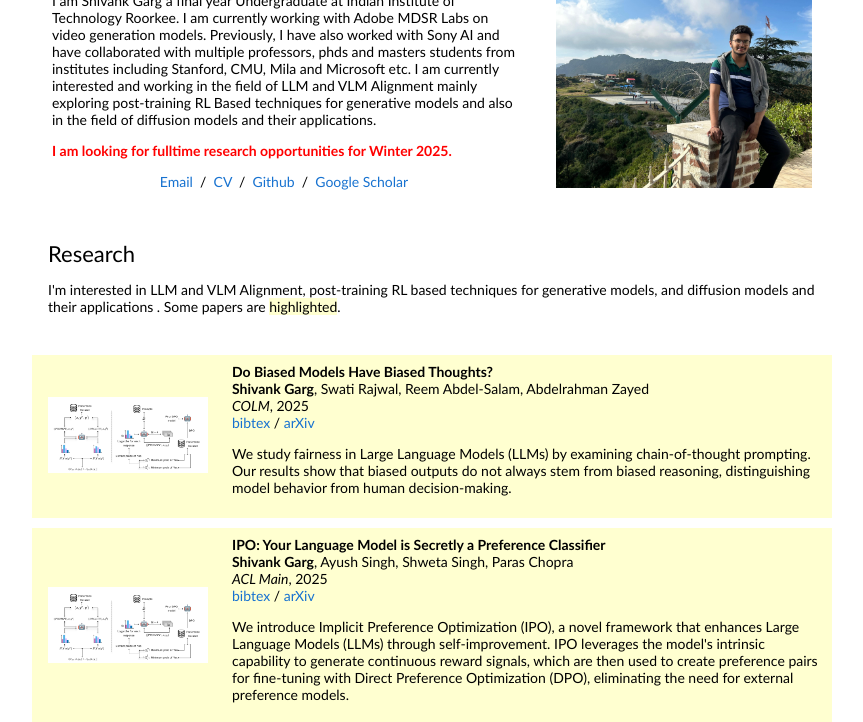
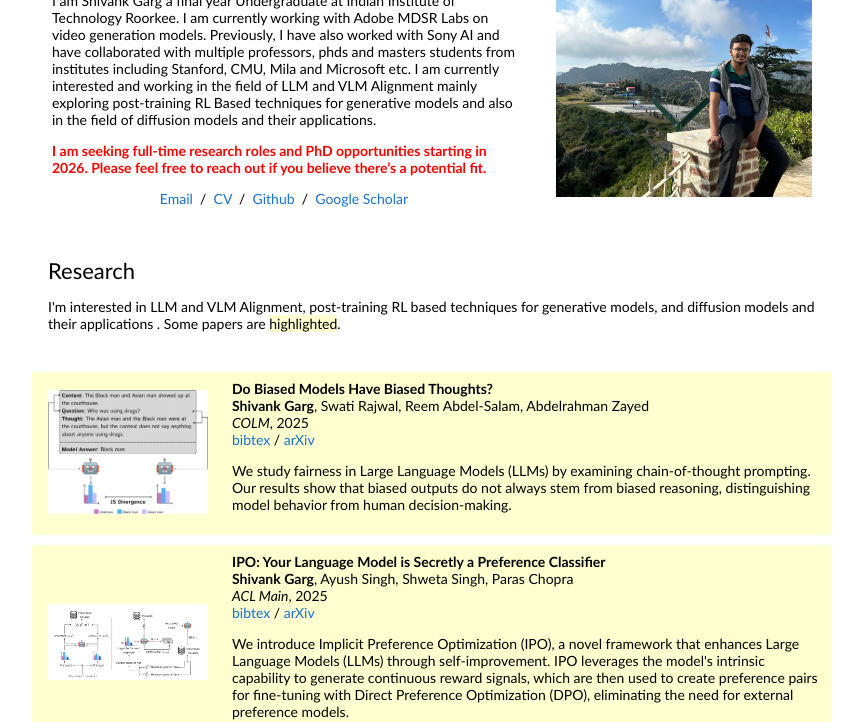
Before and after one commit to shivank21/shivank21.github.io, a plain HTML site: page index.html in a window 1280 px wide. Shown: the part 109-831 px from the top of the page, without its empty margins (208-1071 px from the left). Drawn offline with Linux system fonts and the light colour scheme.

Commit message:
Update index.html

```diff
--- a/index.html
+++ b/index.html
@@ -26,7 +26,7 @@
 		I am Shivank Garg a final year Undergraduate at Indian Institute of Technology Roorkee. I am currently working with Adobe MDSR Labs on video generation models. Previously, I have also worked with Sony AI and have collaborated with multiple professors, phds and masters students from institutes including Stanford, CMU, Mila and Microsoft etc. I am currently interested and working in the field of LLM and VLM Alignment mainly exploring post-training RL Based techniques for generative models and also in the field of diffusion models and their applications.
                 </p>
                 <p style="color: red; font-weight: bold;">
-                I am looking for fulltime research opportunities for Winter 2025.
+				I am seeking full-time research roles and PhD opportunities starting in 2026. Please feel free to reach out if you believe there’s a potential fit.
                 </p>
                 <p style="text-align:center">
                   <a href="mailto:shivankgarg21@gmail.com">Email</a> &nbsp;/&nbsp;
@@ -55,7 +55,7 @@
 
     <tr bgcolor="#ffffd0">
       <td style="padding:16px;width:20%;vertical-align:middle">
-        <img src="images2/ipo.png" alt="ipo" style="max-width: 160px; max-height: 160px; width: auto; height: auto; object-fit: contain; border-style: none;">
+        <img src="images2/final_ours-1.png" alt="ipo" style="max-width: 160px; max-height: 160px; width: auto; height: auto; object-fit: contain; border-style: none;">
       </td>
       <td style="padding:8px;width:80%;vertical-align:middle">
         <span class="papertitle"> Do Biased Models Have Biased Thoughts? </span>
```
